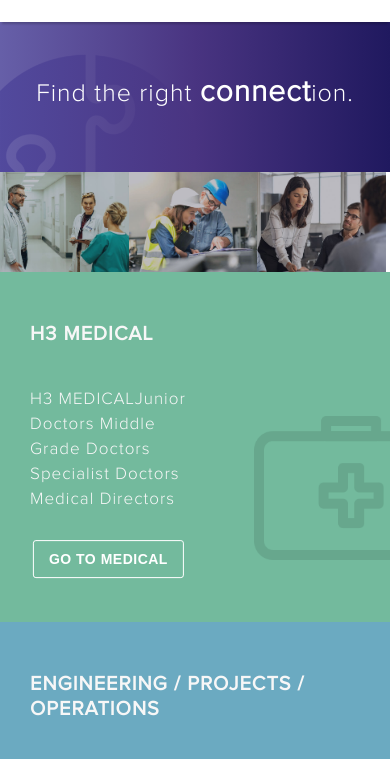
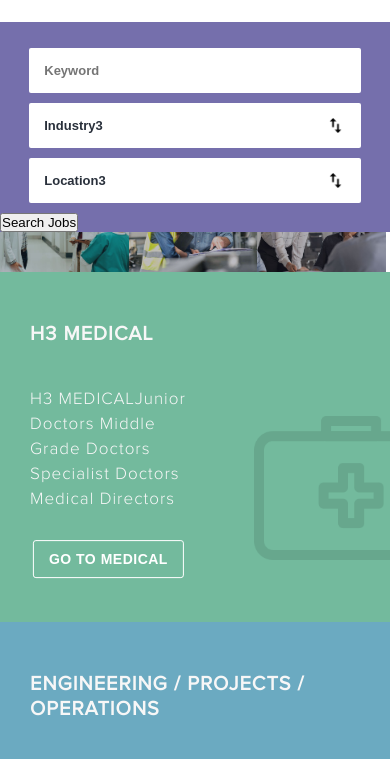
Before and after one commit to porosh2002/Glitch, a plain HTML site: page index.html in a window 390 px wide. Shown: the part 78-837 px from the top of the page. Drawn offline with nearby package versions, Linux system fonts and the light colour scheme.

Commit message:
search test

```diff
--- a/Styles/main.css
+++ b/Styles/main.css
@@ -18,6 +18,9 @@ body {
 }
 /* Button */
 @media screen and (min-width: 900px) {
+  .mobileSearchShort{
+    display: none;
+  }
   .secoundMenuBtn {
     background-color: transparent;
     color: #f7f7f7;
@@ -257,7 +260,7 @@ body {
   }
   .Short-keyword-s {
     font-size: 13px;
-    padding: 7px 15px;
+    padding: 10px 15px;
     outline: none;
     width: 200px;
     border: none;
@@ -274,7 +277,7 @@ body {
       center/15px 15px;
   }
   .SearchBTN {
-    margin: 50px 0px 0px 10px;
+    margin: 20px 0px 0px 10px;
     padding: 15px;
     font-size: 15px;
     font-weight: 600;
@@ -492,12 +495,13 @@ body {
     margin: 40px 1px 0px 1px;
   }
   .shortSearch {
-    padding: 10px 15px;
+    padding: 0px 15px 5px 15px;
     background-color: #756fac;
-    border-radius: 5px;
+    border-radius:2px;
     position: absolute;
     z-index: 99999;
     position: fixed;
+    font-weight:bolder;
     right: 110px;
     top: 72px;
   }
@@ -739,22 +743,34 @@ body {
     line-height: 25px;
   }
   /* Short Search Mobile */
-  .short-search-mobile{
+  .shortSearch {
+    display:block;
+    background-color: #756fac;
     position: absolute;
-    top:100px;
-    background-color: #756fac;
-    padding:20px 0px;
-    width:100vw;
-    text-align: center;
+    z-index: 99999;
+    position: fixed;
+    width:100%;
+    top: 100px;
   }
-  .shortSearch {
-    padding: 10px 15px;
-    background-color: #756fac;
-    border-radius: 5px;
-    position: absolute;
-    z-index: 9999999999999999;
-    /* position: fixed; */
-    right: 110px;
-    top: 102px;
+  .Short-keyword-s {
+    font-size: 13px;
+    padding: 15px 15px;
+    outline: none;
+    width:85%;
+    border: none;
+    font-weight: 600;
+    color: #29303b;
+    display: block;
+    margin:10px auto;
+    border-radius: 2px;
+    appearance: none;
+    background-color: #fff;
+  }
+  select {
+    background: url("../Images/up-and-down.png") no-repeat left 94.5%
+      center/15px 15px;
+  }
+  select option{
+    color: #1b1740;
   }
 }
--- a/index.html
+++ b/index.html
@@ -16,6 +16,10 @@
 </head>
 
 <body>
+  <!-- Short Search Mobile -->
+  <div class="mobileSearchShort">
+
+  </div>
   <!-- Short Search -->
   <div class="pc-dev">
     <div id="Search" class="shortSearch None">
@@ -70,8 +74,10 @@
         </button>
       </div>
     </div>
+
+
+
     <!-- Secound Navigation -->
-
     <div class="secoundNavigation mainButtonDiv">
       <button class="secoundMenuBtn sMbtn-1">MEDICAL</button>
       <button class="secoundMenuBtn sMbtn-2">
```
